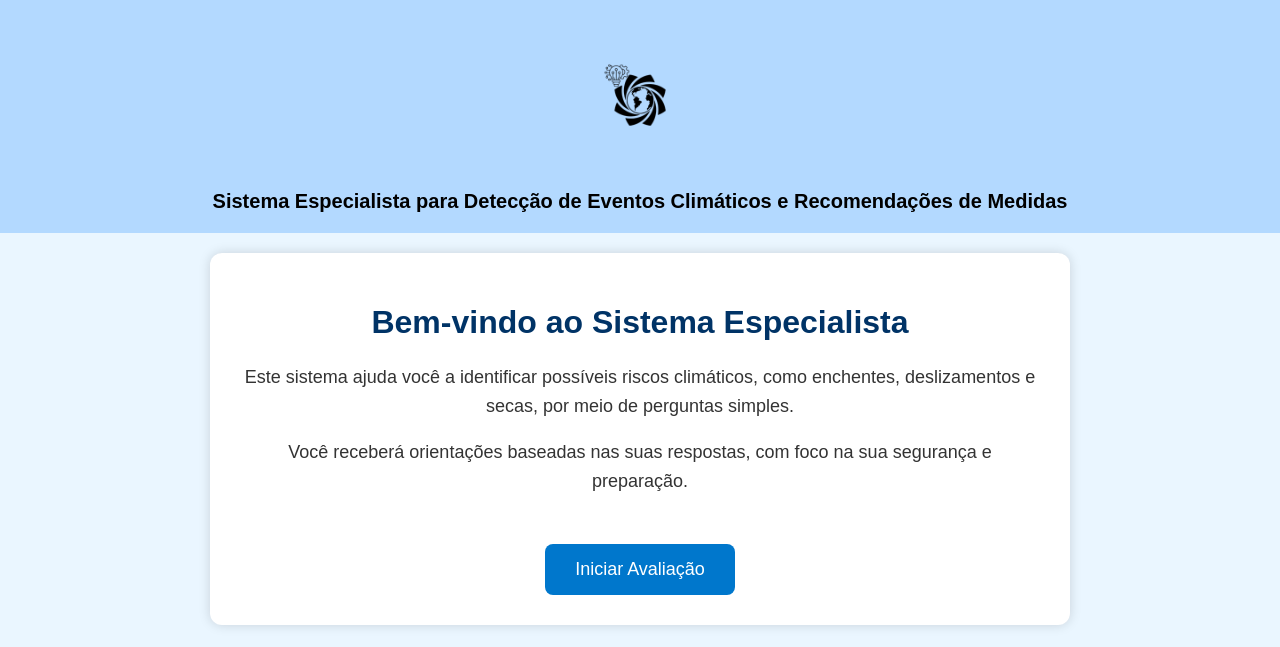
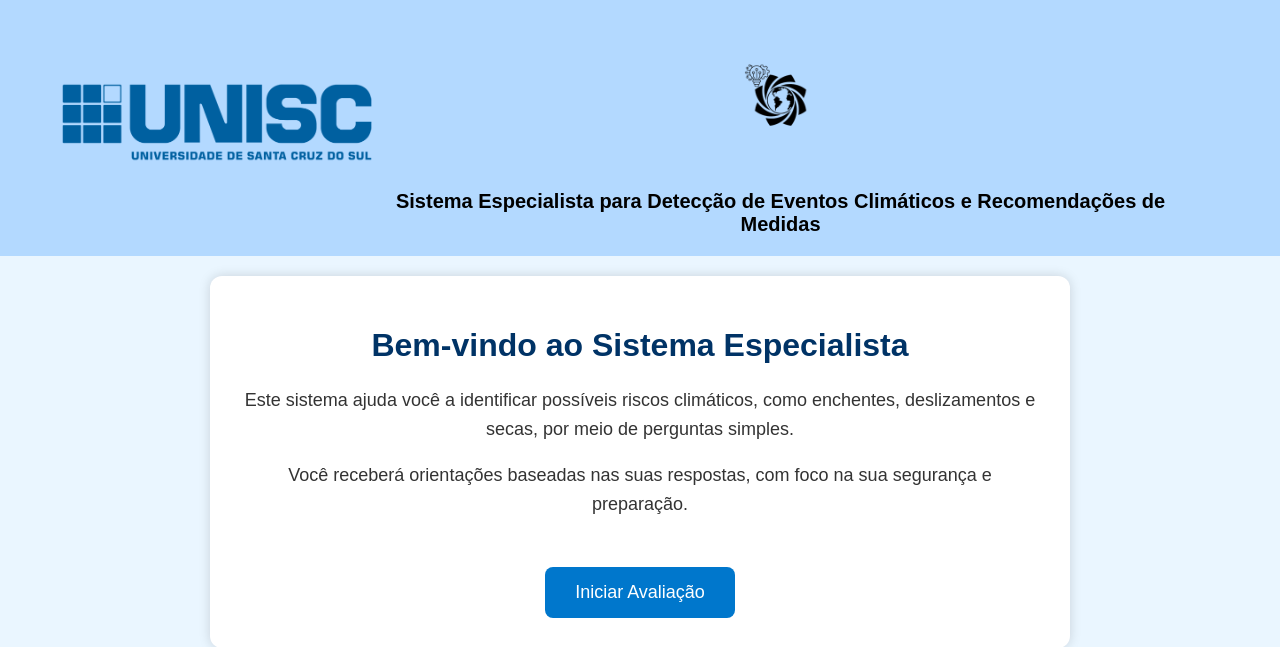
Before and after one commit to Pedro100682/sistema_especialista, a Flask app: page / in a window 1280 px wide. Shown: the top 647 px of the page. Run offline with Flask 3, Linux system fonts and the light colour scheme.

Commit message:
Atualiza layout com duas logos e melhorias visuais nos arquivos HTML

```diff
--- a/templates/index.html
+++ b/templates/index.html
@@ -61,9 +61,21 @@
 </head>
 <body>
     <div class="header">
-        <img src="{{ url_for('static', filename='imagens/logo_sistema.jpg') }}" alt="Logo do Sistema">
-        <div class="titulo">Sistema Especialista para Detecção de Eventos Climáticos e Recomendações de Medidas</div>
+    <div style="display: flex; align-items: center; justify-content: space-between;">
+        <!-- Logo Unisc -->
+        <img src="{{ url_for('static', filename='imagens/unisc.jpg') }}" alt="Logo Parceiro" style="height: 80px; margin-left: 20px;">
+
+        <!-- Logo Sistema Especialista -->
+        <div style="text-align: center; flex-grow: 1;">
+            <img src="{{ url_for('static', filename='imagens/logo_sistema.jpg') }}" alt="Logo do Sistema" style="height: 160px;">
+            <div class="titulo" style="margin-top: 10px;">Sistema Especialista para Detecção de Eventos Climáticos e Recomendações de Medidas</div>
+        </div>
+
+        <!-- Espaço vazio no lado direito para balancear o layout -->
+        <div style="width: 80px; margin-right: 20px;"></div>
     </div>
+</div>
+
 
     <div class="container">
         <h1>Bem-vindo ao Sistema Especialista</h1>
```
Also changed, not shown: templates/perguntas.html (+13 -2 lines), templates/resultado.html (+15 -0 lines), static/imagens/unisc.jpg (added).
